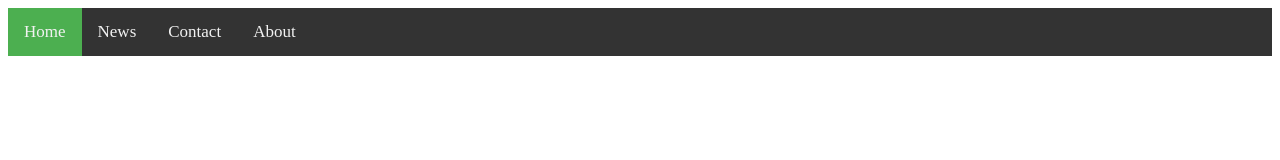
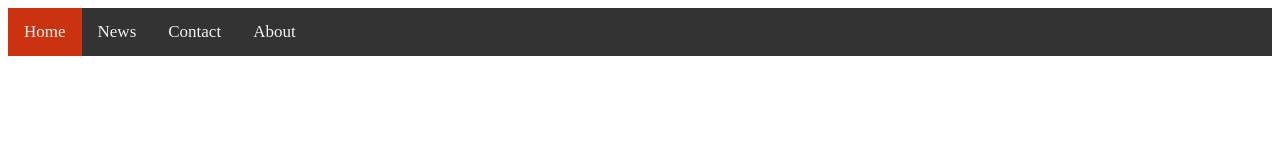
Before and after one commit to NiamkeDoz/SIUe-MechEngineering-Mockup, a plain HTML site: page SIUe-MechEngineering-Mockup/index.html in a window 1280 px wide. Drawn offline with Linux system fonts and the light colour scheme.

Commit message:
just to switch branches

```diff
--- a/SIUe-MechEngineering-Mockup/style.css
+++ b/SIUe-MechEngineering-Mockup/style.css
@@ -23,7 +23,7 @@
 
 /* Add an active class to highlight the current page */
 .active {
-    background-color: #4CAF50;
+    background-color: rgb(203, 50, 16);
     color: white;
 }
 
```
Also changed, not shown: SIUe-MechEngineering-Mockup/index.html (+2 -0 lines).
